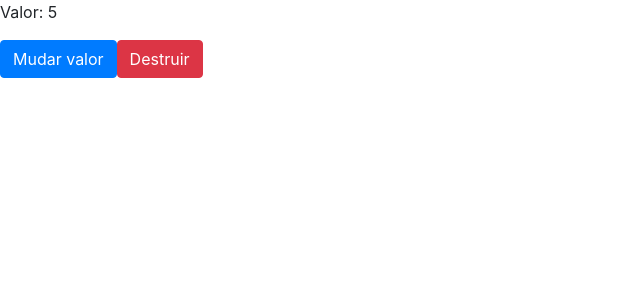
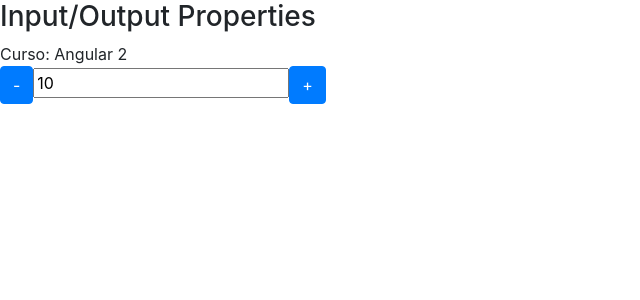
Before and after one commit to PedroFerreiraCJr/angular-intro, an Angular app: page / in a window 1280 px wide. Shown: the top 300 px of the page, without its empty margins (0-640 px from the left). Built offline with nearby package versions, Linux system fonts and the light colour scheme.

Commit message:
aula sobre viewchild, acessando um componente de template a partir de uma variável de template

```diff
--- a/src/app/app.component.html
+++ b/src/app/app.component.html
@@ -1,5 +1,7 @@
-<!-- <app-data-binding></app-data-binding> -->
+<app-data-binding></app-data-binding>
 
+<!--
 <app-ciclo [valorInicial]="valor" *ngIf="!deletarCiclo"></app-ciclo>
 <button class="btn btn-primary" (click)="mudarValor()">Mudar valor</button>
 <button class="btn btn-danger" (click)="destruirCiclo()">Destruir</button>
+-->
--- a/src/app/output-property/output-property.component.html
+++ b/src/app/output-property/output-property.component.html
@@ -1,5 +1,5 @@
 <div>
     <button class="btn btn-primary" (click)="decrementar()">-</button>
-    <input type="text" [value]="valor" readonly>
+    <input type="text" [value]="valor" readonly #campoInput>
     <button class="btn btn-primary" (click)="incrementar()">+</button>
 </div>
--- a/src/app/output-property/output-property.component.ts
+++ b/src/app/output-property/output-property.component.ts
@@ -1,4 +1,4 @@
-import { Component, EventEmitter, Input, Output } from '@angular/core';
+import { Component, ElementRef, EventEmitter, Input, Output, ViewChild } from '@angular/core';
 
 @Component({
   selector: 'contador',
@@ -13,6 +13,13 @@ export class OutputPropertyComponent {
   @Input()
   valor: string = '0';
 
+  // aula sobre @ViewChild(), uma forma de acessar diretamente o elemento que está no template
+  //a partir de uma variável de template que foi previamente declarada. Neste caso a variável
+  //é #campoInput, e está declarada em um elemento do tipo input
+  @ViewChild('campoInput')
+  campoValorInput?: ElementRef;
+
+
   // deve ser utilizado esse decorator para expor um evento deste componente
   @Output('mudou')
   mudouEventEmitter = new EventEmitter<{valor: string}>();
@@ -20,10 +27,12 @@ export class OutputPropertyComponent {
   public incrementar(): void {
     this.valor = parseInt(this.valor, 10) + 1 + '';
     this.mudouEventEmitter.emit({valor: this.valor});
+    console.log('com viewchild: ', this.campoValorInput?.nativeElement.value);
   }
 
   public decrementar(): void {
     this.valor = parseInt(this.valor, 10) - 1 + '';
     this.mudouEventEmitter.emit({valor: this.valor});
+    console.log('com viewchild: ', this.campoValorInput?.nativeElement.value);
   }
 }
```
